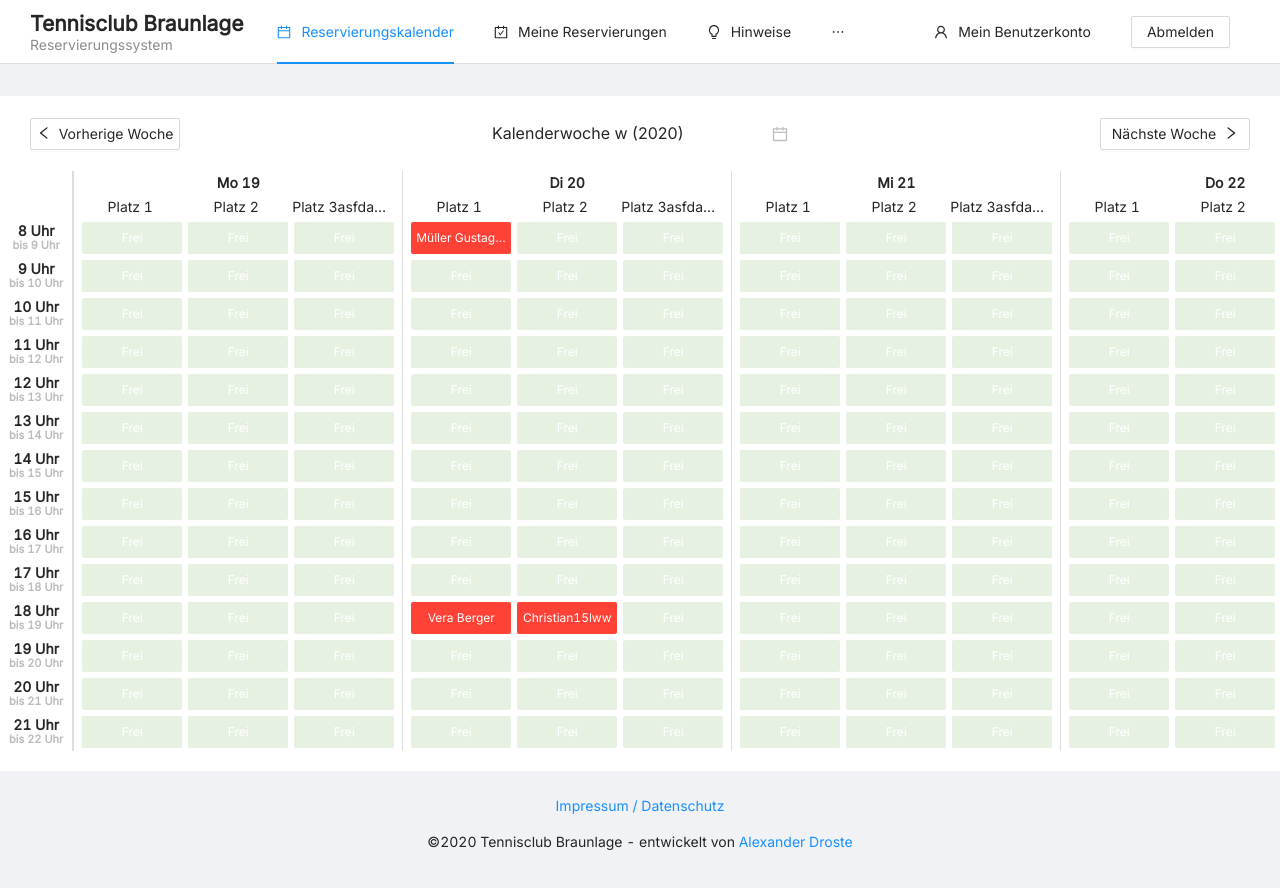
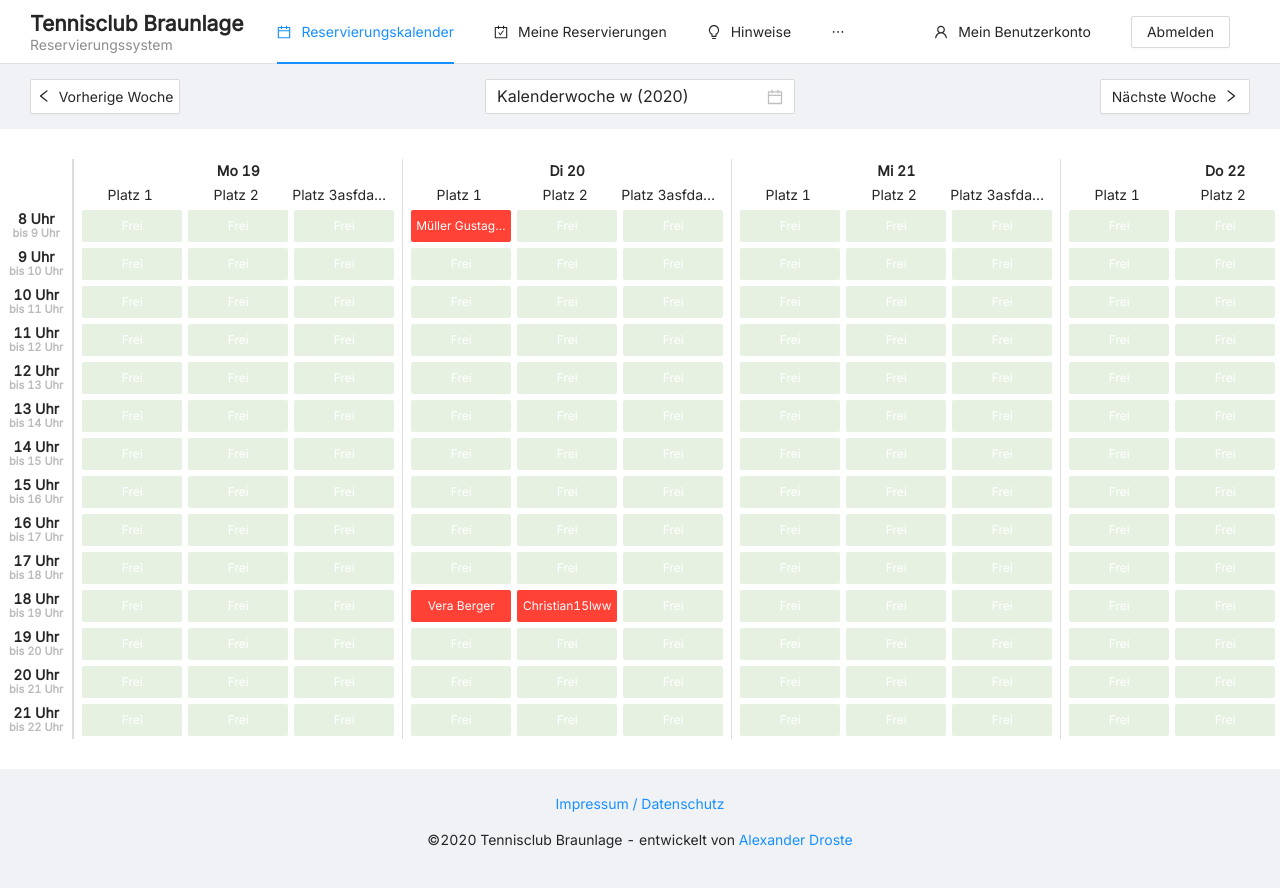
Before and after one commit to adroste/tennis-court-reservation-system-v2, a React (Create React App) app in the folder client/: page / in a window 1280 px wide. Shown: the top 888 px of the page. Built offline with nearby package versions, Linux system fonts and the light colour scheme.

Commit message:
calendar styling

```diff
--- a/client/src/App.module.css
+++ b/client/src/App.module.css
@@ -1,8 +1,6 @@
 .content {
     /* navbar 64px */
-    margin: calc(64px + 32px) auto 0;
-    background: #fff;
-    /* padding: 0 32px; */
+    margin: calc(64px) auto 0;
     border-radius: 2px;
     max-width: 100%;
 }
--- a/client/src/calendar/ReservationCalendar.module.css
+++ b/client/src/calendar/ReservationCalendar.module.css
@@ -1,19 +1,17 @@
-.wrapper {
-    position: relative;
+.wrapper > * {
+    padding: 10px 0;
+}
+
+.tableWrapper {
+    padding: 30px 0;
+    display: flex;
+    overflow: hidden;
     background: #fff;
+    border-radius: 2px;
     /* fake padding with box-shadow
         cause it does not take up space
         and is not scrollable */
     box-shadow: 30px 0 #fff, -30px 0 #fff;
-}
-
-.wrapper > *{
-    margin: 20px 0;
-}
-
-.tableWrapper {
-    display: flex;
-    overflow: hidden;
 }
 
 .tableWrapper table {
--- a/client/src/calendar/WeekPicker.js
+++ b/client/src/calendar/WeekPicker.js
@@ -24,7 +24,7 @@ export function WeekPicker({
                 picker="week"
                 inputReadOnly
                 allowClear={false}
-                bordered={false}
+                bordered={true}
                 value={date}
                 format={weekFormat}
                 panelRender={panel =>
--- a/client/src/calendar/WeekPicker.module.css
+++ b/client/src/calendar/WeekPicker.module.css
@@ -10,7 +10,8 @@
 
 .picker {
     display: block;
-    width: 320px;
+    width: 310px;
+    margin: 5px;
 }
 
 .picker * {
@@ -29,9 +30,10 @@
 .leftButton,
 .rightButton {
     width: 150px;
+    height: 35px;
     overflow: hidden;
     padding: 0;
-    margin: 0 5px;
+    margin: 5px;
 }
 
 
```
